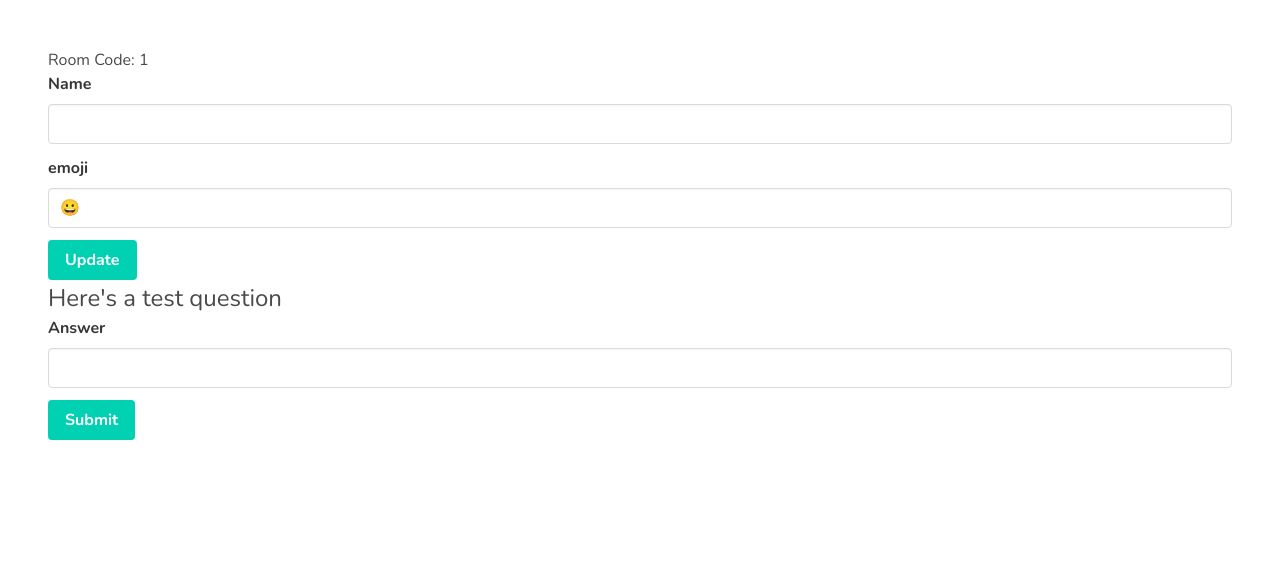
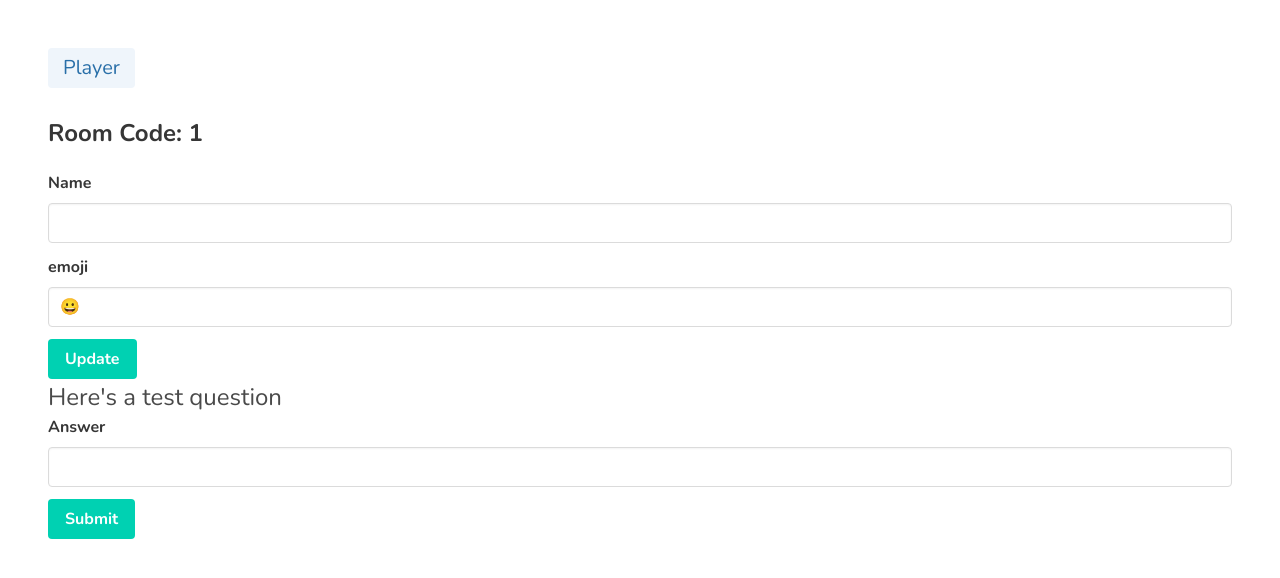
Before and after one commit to pricecomstock/project-appleseed, a React (Create React App) app: page /play/1 in a window 1280 px wide. Shown: the top 578 px of the page. Built offline with nearby package versions, Linux system fonts and the light colour scheme; no server answers; the HTML template or start-up script is replaced by a standard one.

Commit message:
:sparkles: small visual changes for easy debug view

```diff
--- a/src/components/pages/HostView.jsx
+++ b/src/components/pages/HostView.jsx
@@ -58,6 +58,7 @@ export default class HostView extends Component {
     return (
       <div>
         <div className="content">
+          <span className="tag is-success is-large">Admin</span>
           <h3>Room Code: {this.props.match.params.code}</h3>
           <p>Admin Key: {this.state.adminKey}</p>
           <h3>GameState: {this.state.gameState.global.gameState}</h3>
--- a/src/components/pages/PlayerView.jsx
+++ b/src/components/pages/PlayerView.jsx
@@ -50,7 +50,10 @@ export default class PlayerView extends Component {
   render() {
     return (
       <div>
-        <p>Room Code: {this.state.roomCode}</p>
+        <div className="content">
+          <span className="tag is-light is-info is-large">Player</span>
+          <h3>Room Code: {this.state.roomCode}</h3>
+        </div>
         {true && (
           // {this.state.gameState.state == "preGame" && (
           <PlayerInfoSet socket={this.state.socket}></PlayerInfoSet>
```
